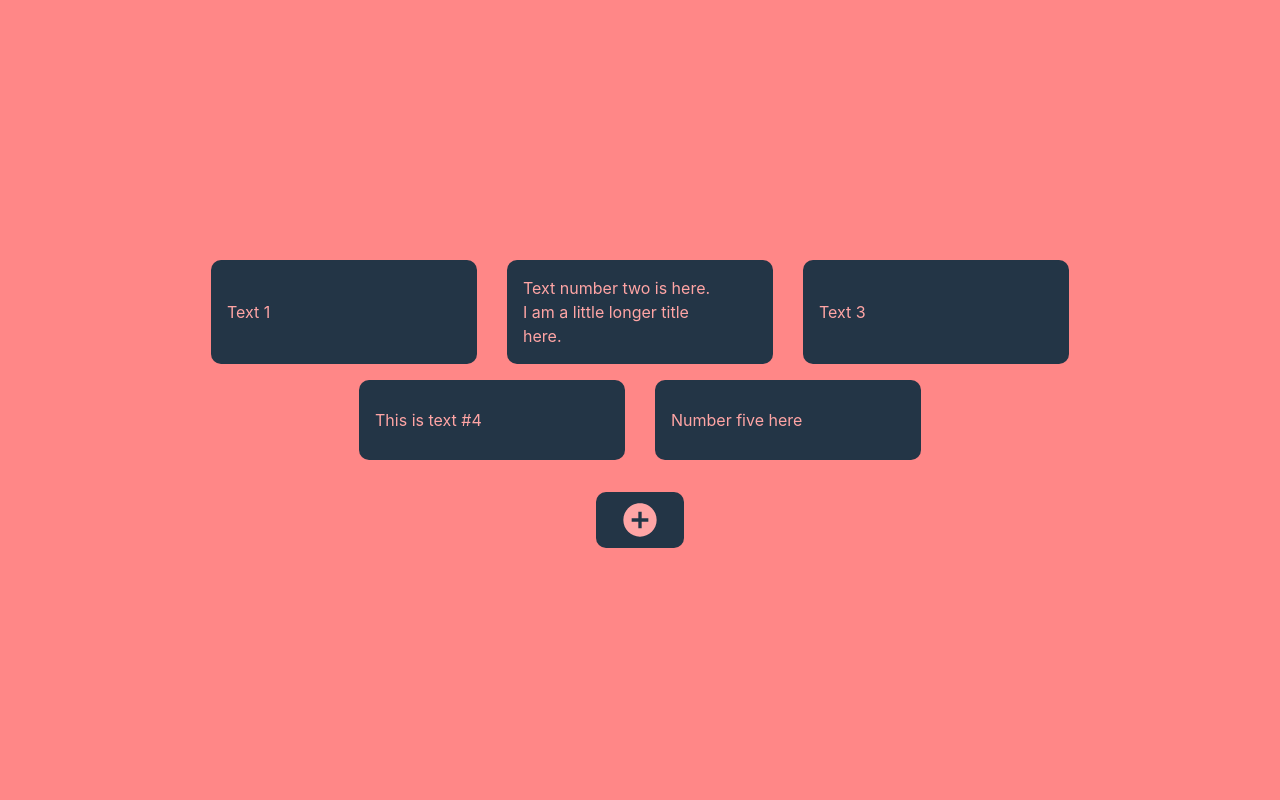
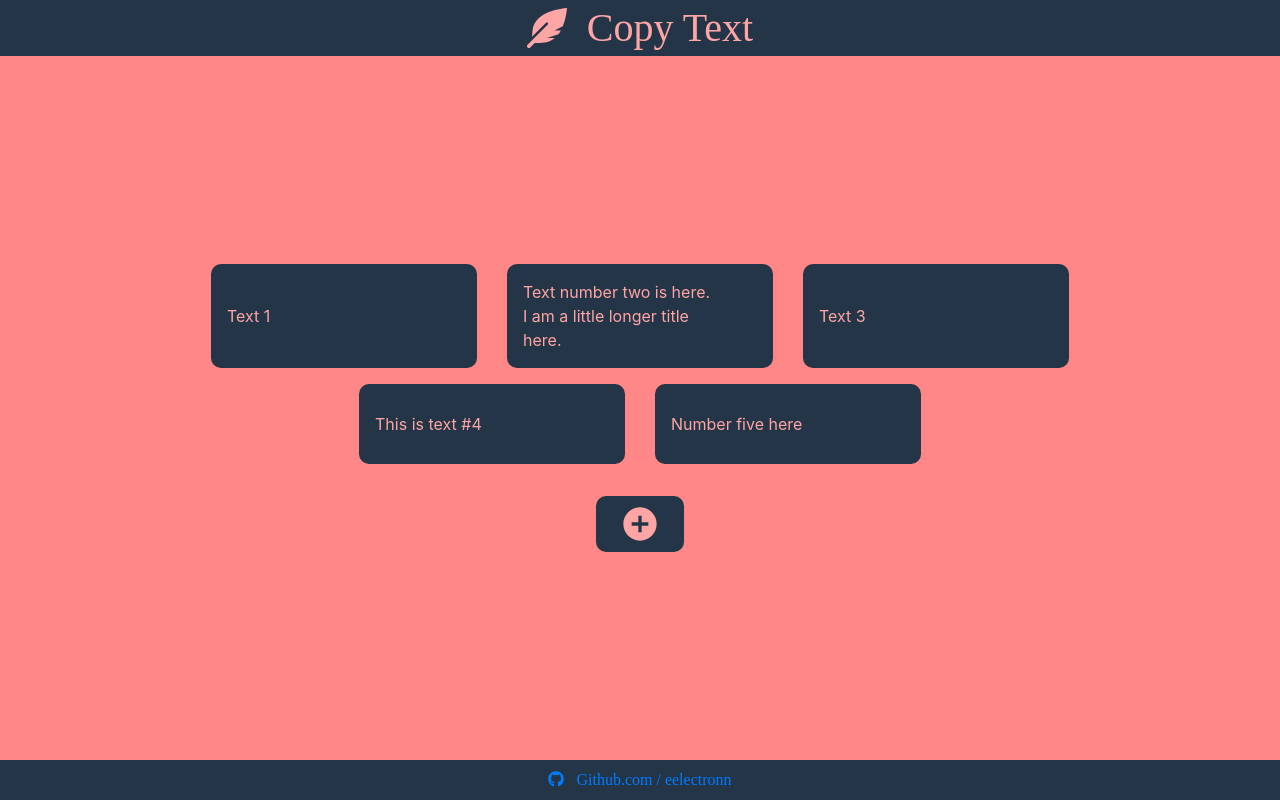
Before and after one commit to eelectronn/copy-cat-chrome-extension, a React (Create React App) app: page / in a window 1280 px wide. Built offline with nearby package versions, Linux system fonts and the light colour scheme.

Commit message:
Using header and footer in App

```diff
--- a/src/App.js
+++ b/src/App.js
@@ -2,11 +2,17 @@ import React from 'react'
 import './App.css'
 
 import CopyTextContainer from './components/CopyTextContainer'
+import Header from './components/Header'
+import Footer from './components/Footer'
+
+
 
 function App() {
 	return (
 		<div className='App'>
+			<Header />
 			<CopyTextContainer />
+			<Footer />
 		</div>
 	)
 }
--- a/src/components/CopyTextContainer.jsx
+++ b/src/components/CopyTextContainer.jsx
@@ -72,7 +72,7 @@ const CopyTextContainer = () => {
             <Container
                 className='d-flex justify-content-center align-items-center flex-column'
                 style={{
-                    minHeight: '100vh',
+                    minHeight: '88vh',
                 }}
             >
                 <Row className='my-row justify-content-center'
@@ -92,7 +92,7 @@ const CopyTextContainer = () => {
                     ))}
                 </Row>
                 <br/>
-                <Row className='my-row justify-content-center' onClick={() => setShowModal(true)}>
+                <Row className='my-row justify-content-center pb-2' onClick={() => setShowModal(true)}>
                     <AddButton />
                 </Row>
             </Container>
```
